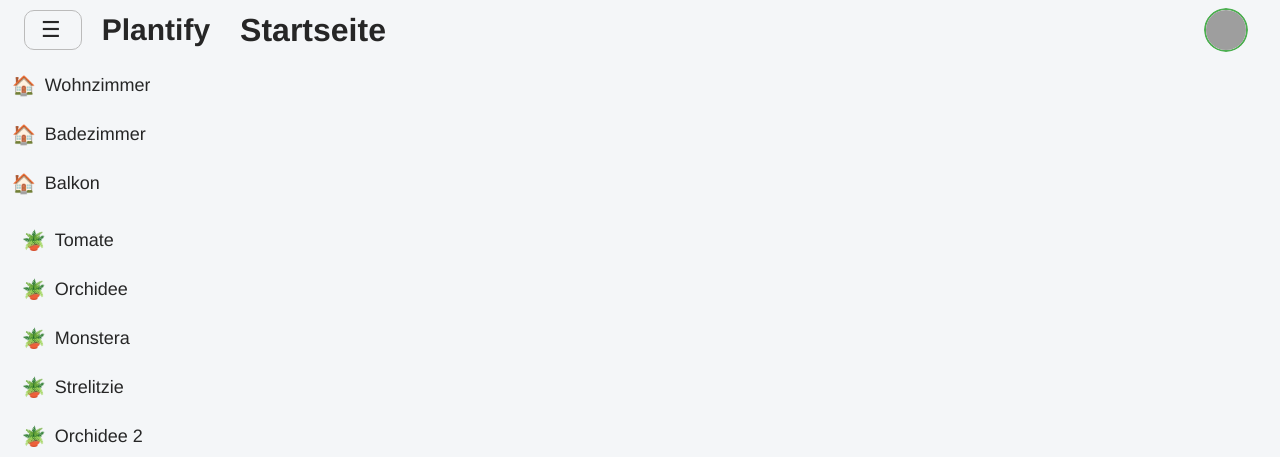
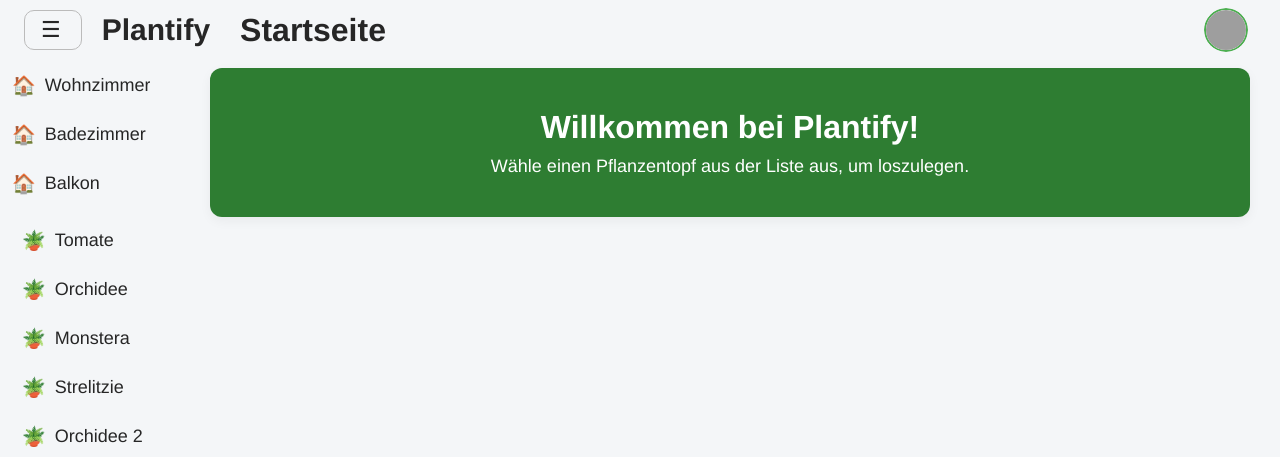
Before and after one commit to OrfKilian/Plantify_API, a Flask app: page / in a window 1280 px wide. Shown: the top 457 px of the page. Run offline with Flask 3, Linux system fonts and the light colour scheme; the visitor is signed in with stand-in values (Sample User, id 1); grey boxes are pictures that could not be loaded.

Commit message:
Improve home page welcome card

```diff
--- a/Plantify new/plantify/static/style.css
+++ b/Plantify new/plantify/static/style.css
@@ -239,6 +239,22 @@ body.sidebar-collapsed .content {
     grid-column: 1 / -1;
     min-height: unset;
     padding-bottom: 20px;
+}
+.welcome-card {
+    background-color: #2E7D32;
+    color: #fff;
+    text-align: center;
+    justify-content: center;
+    padding: 40px 20px;
+}
+.welcome-card h2 {
+    margin: 0 0 10px;
+    font-size: 32px;
+    line-height: 1.2;
+}
+.welcome-card p {
+    margin: 0;
+    font-size: 18px;
 }
 /* Pflegehinweise Tabelle */
 #care-guidelines table {
--- a/Plantify new/plantify/templates/home.html
+++ b/Plantify new/plantify/templates/home.html
@@ -4,5 +4,10 @@
 {% block page_title %}Startseite{% endblock %}
 
 {% block content %}
-<!-- Kein zusätzlicher Titel notwendig -->
+<div class="dashboard">
+    <div class="card full-width-card welcome-card">
+        <h2>Willkommen bei Plantify!</h2>
+        <p>Wähle einen Pflanzentopf aus der Liste aus, um loszulegen.</p>
+    </div>
+</div>
 {% endblock %}
```
